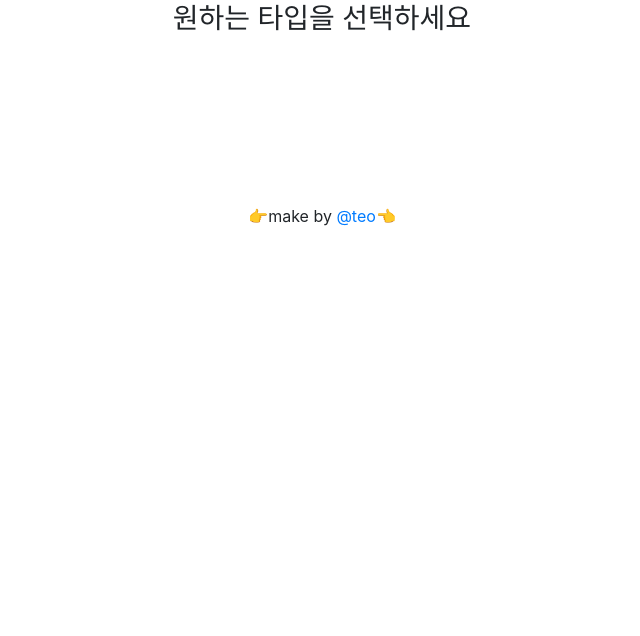
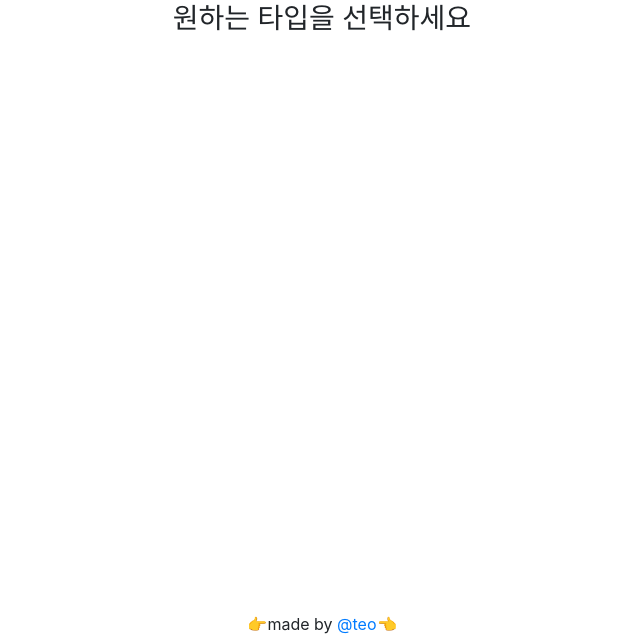
Before and after one commit to Taewoong-H/randomname_site, a Django app: page / in a window 1280 px wide. Shown: the part 164-800 px from the top of the page, without its empty margins (318-958 px from the left). Run offline with Django 3.2, Linux system fonts and the light colour scheme; data that the repository does not hold is empty; some libraries are stand-ins or nearby versions.

Commit message:
modify visualization

```diff
--- a/nickname/static/css/naming.css
+++ b/nickname/static/css/naming.css
@@ -19,9 +19,12 @@
     text-align: center;
 }
 
-.bottom {
-    margin-top: 10rem;
-
+.footer {
+    position: absolute;
+    bottom: 0;
+    left: 0;
+    text-align: center;
+    width: 100%;
 }
 
 .explain {
--- a/nickname/templates/nickname/select_name.html
+++ b/nickname/templates/nickname/select_name.html
@@ -33,9 +33,9 @@
         </div>
         {% block content %}
         {% endblock %}
-        <div class="bottom">
-            👉make by <a href="https://github.com/Taewoong-H">@teo</a>👈
-        </div>
+        <footer class="footer">
+            👉made by <a href="https://github.com/Taewoong-H/randomname_site">@teo</a>👈
+        </footer>
     </div>
 </body>
 </html>
```
